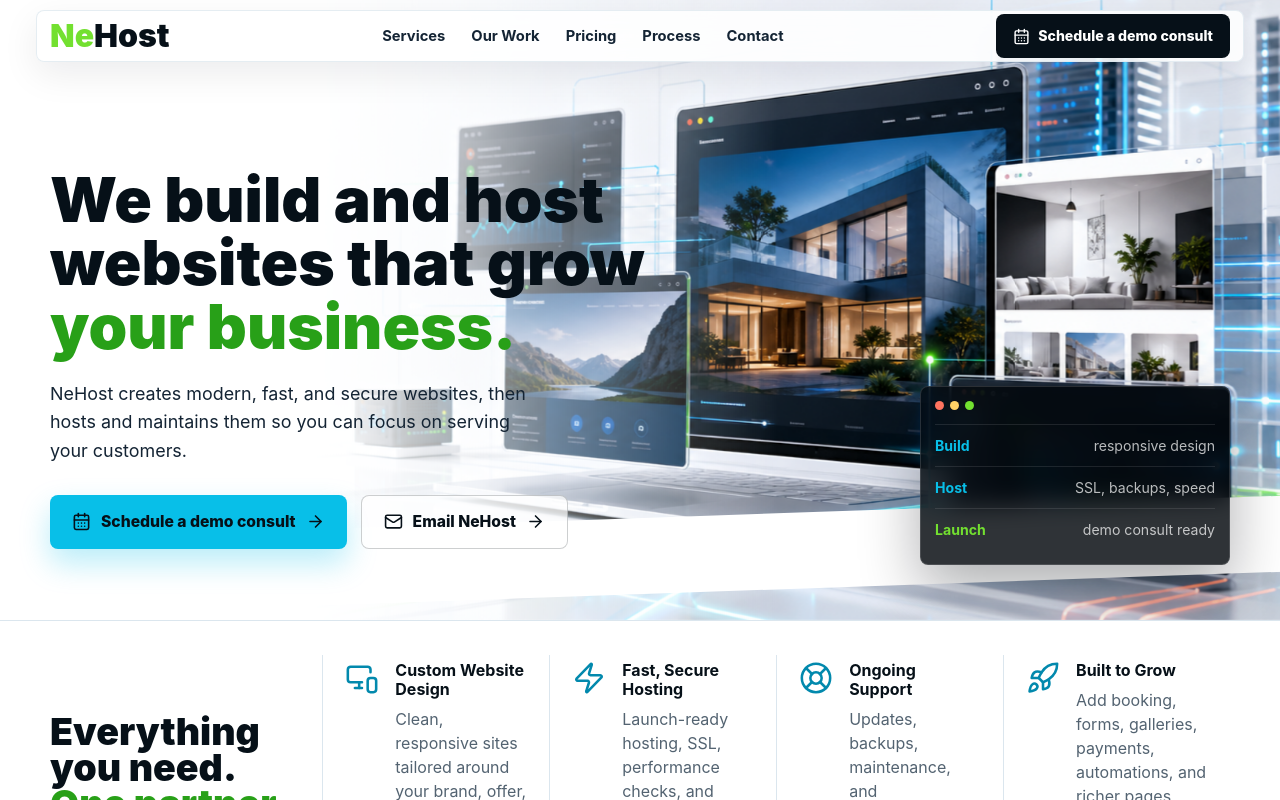
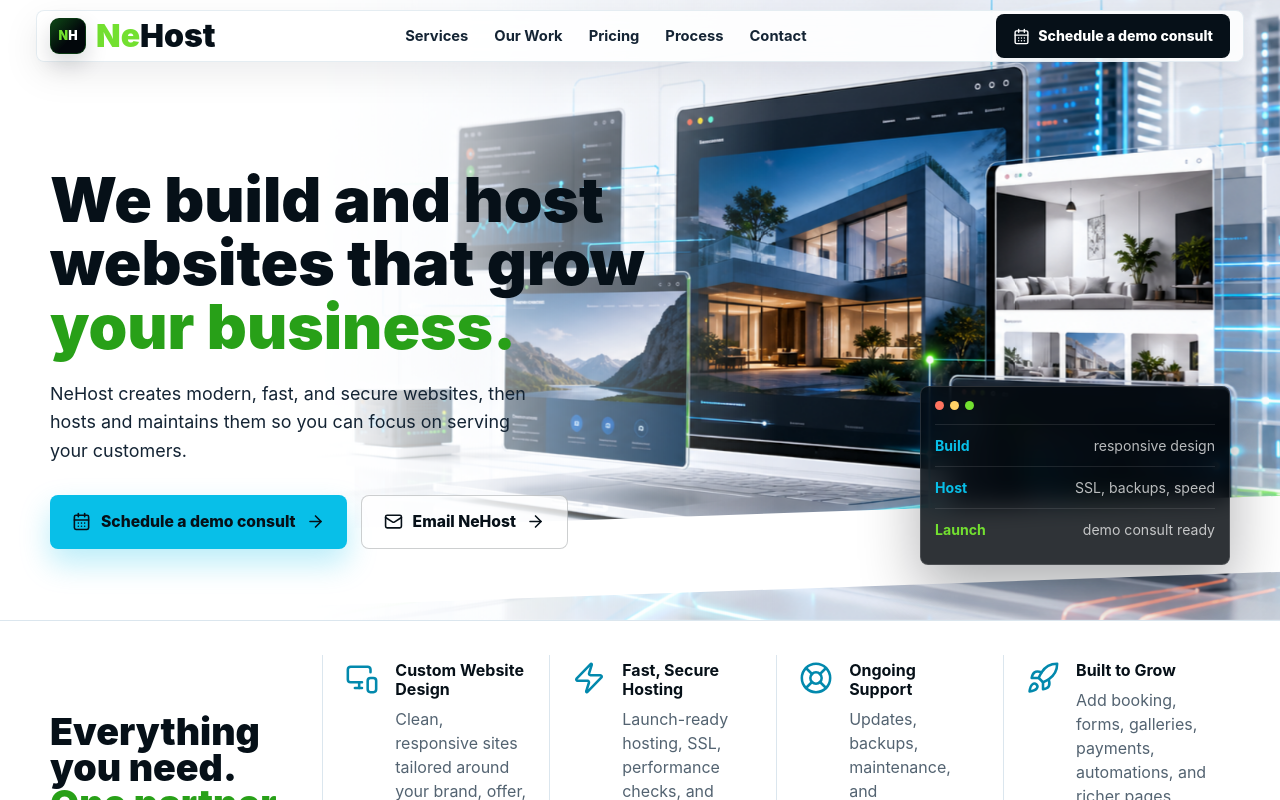
Before and after one commit to NenoSensei/nehost, a React (Vite) app: page / in a window 1280 px wide. Shown: the top 800 px of the page. Built offline with nearby package versions, Linux system fonts and the light colour scheme.

Commit message:
Add NH favicon and brand mark

```diff
--- a/index.html
+++ b/index.html
@@ -7,6 +7,9 @@
       name="description"
       content="NeHost builds and hosts polished websites for small businesses, with starter sites from $300 and demo consultations before launch."
     />
+    <link rel="icon" type="image/svg+xml" href="./nh-logo.svg" />
+    <link rel="shortcut icon" href="./nh-logo.svg" />
+    <meta name="theme-color" content="#061018" />
     <meta property="og:title" content="NeHost - Website creation and hosting" />
     <meta
       property="og:description"
--- a/src/App.jsx
+++ b/src/App.jsx
@@ -239,9 +239,7 @@ function App() {
   return (
     <main>
       <header className="site-header" aria-label="Primary navigation">
-        <a className="brand" href="#top" aria-label="NeHost home">
-          <span>Ne</span>Host
-        </a>
+        <BrandLogo />
         <nav>
           <a href="#services">Services</a>
           <a href="#work">Our Work</a>
@@ -478,9 +476,7 @@ function App() {
       <footer className="site-footer">
         <div className="section-inner footer-layout">
           <div>
-            <a className="brand footer-brand" href="#top">
-              <span>Ne</span>Host
-            </a>
+            <BrandLogo className="footer-brand" />
             <p>Website creation, hosting, and care for businesses ready to look sharp online.</p>
           </div>
           <div className="footer-links">
@@ -507,6 +503,20 @@ function ProofPoint({ icon: Icon, title, body }) {
   );
 }
 
+function BrandLogo({ className = "" }) {
+  return (
+    <a className={`brand ${className}`.trim()} href="#top" aria-label="NeHost home">
+      <span className="brand-mark" aria-hidden="true">
+        <span>N</span>
+        <span>H</span>
+      </span>
+      <span className="brand-word">
+        <span className="brand-ne">Ne</span>Host
+      </span>
+    </a>
+  );
+}
+
 function MockBrowser({ concept }) {
   return (
     <div className={`mock-browser mock-${concept.color}`}>
--- a/src/styles.css
+++ b/src/styles.css
@@ -99,16 +99,53 @@ main {
 
 .brand {
   display: inline-flex;
-  align-items: baseline;
+  align-items: center;
   flex: 0 0 auto;
+  gap: 10px;
+  color: var(--ink);
   font-size: 2rem;
   font-weight: 900;
   line-height: 1;
   letter-spacing: 0;
 }
 
-.brand span {
+.brand-mark {
+  position: relative;
+  display: inline-flex;
+  align-items: center;
+  justify-content: center;
+  flex: 0 0 auto;
+  width: 36px;
+  height: 36px;
+  overflow: hidden;
+  border: 1px solid rgba(43, 242, 49, 0.2);
+  border-radius: 9px;
+  background: var(--dark);
+  box-shadow: 0 10px 22px rgba(6, 16, 24, 0.16);
+  color: white;
+  font-size: 0.78rem;
+  font-weight: 950;
+  letter-spacing: 0;
+}
+
+.brand-mark::before {
+  position: absolute;
+  inset: 0;
+  content: "";
+  background: linear-gradient(135deg, rgba(43, 242, 49, 0.28), transparent 58%);
+}
+
+.brand-mark span {
+  position: relative;
+}
+
+.brand-mark span:first-child,
+.brand-ne {
   color: var(--green);
+}
+
+.brand-word {
+  display: inline-flex;
 }
 
 .site-header nav {
@@ -862,6 +899,11 @@ main {
   color: white;
 }
 
+.footer-brand .brand-mark {
+  border-color: rgba(43, 242, 49, 0.32);
+  box-shadow: none;
+}
+
 .site-footer p {
   max-width: 360px;
   color: rgba(255, 255, 255, 0.7);
@@ -980,6 +1022,14 @@ main {
 
   .brand {
     font-size: 1.55rem;
+    gap: 8px;
+  }
+
+  .brand-mark {
+    width: 32px;
+    height: 32px;
+    border-radius: 8px;
+    font-size: 0.7rem;
   }
 
   .header-cta {
```
Also changed, not shown: public/nh-logo.svg (added).
